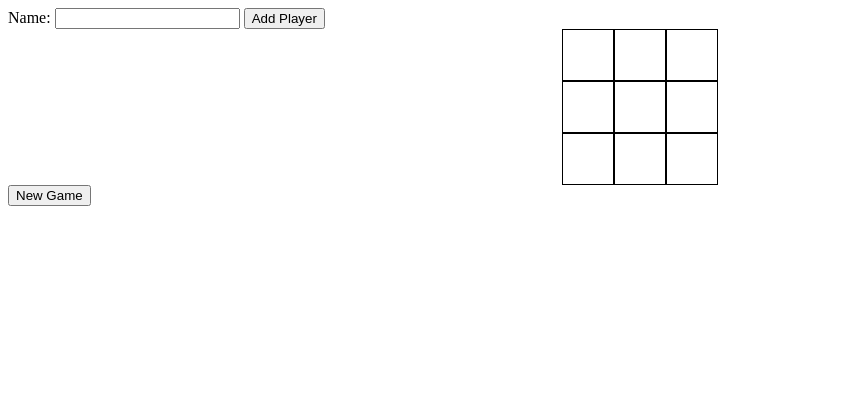
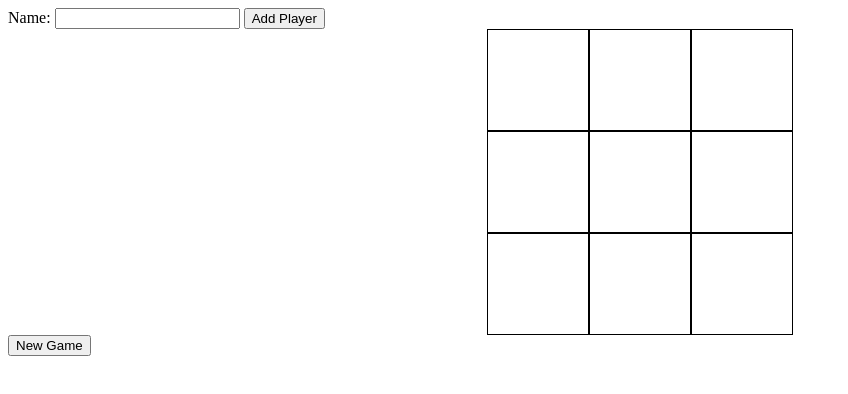
Before and after one commit to NathanielTang/tic-tac-toe, a plain HTML site: page index.html in a window 1280 px wide. Shown: the whole page, without its empty margins (0-848 px from the left). Drawn offline with Linux system fonts and the light colour scheme.

Commit message:
changed font and fixed the squares so they no longer resize

```diff
--- a/styles.css
+++ b/styles.css
@@ -11,4 +11,11 @@
 .gameboard {
     border: 1px solid black;
     padding: 25px;
+    height: 50px;
+    width: 50px;
+    display: flex;
+    justify-content: center;
+    align-items: center;
+    font-size: 50px;
+    font-family: sans-serif;
 }
```
